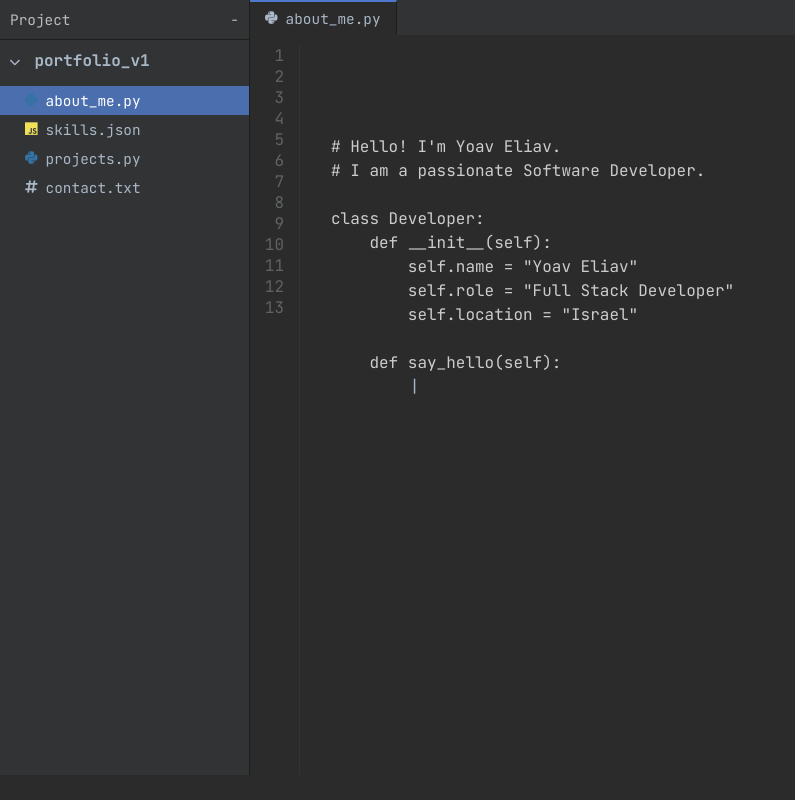
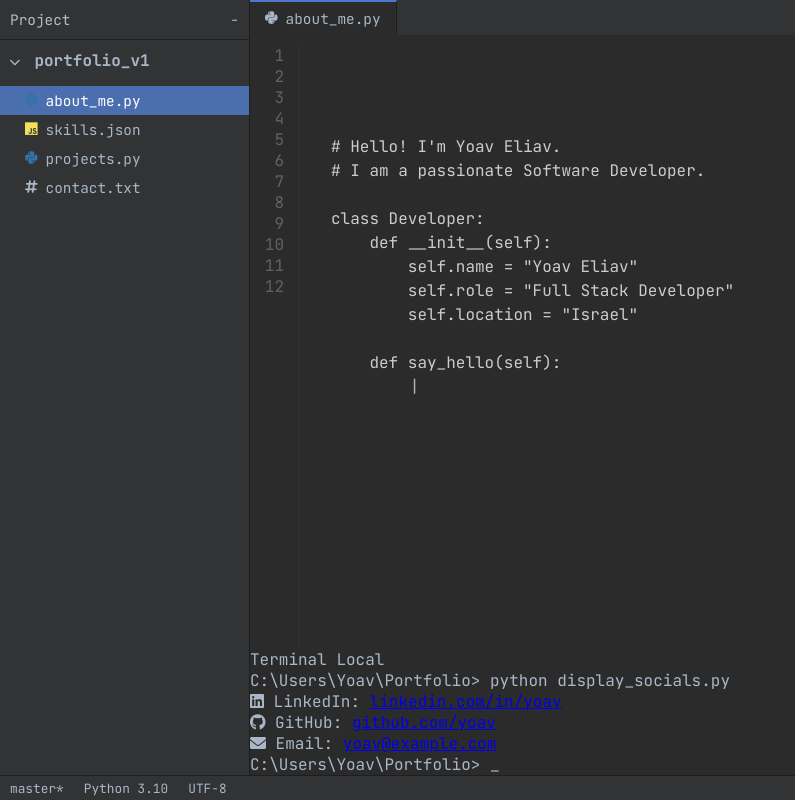
Before and after one commit to YoavEliav/myPortfolio, a plain HTML site: page index.html in a window 1280 px wide. Shown: the whole page, without its empty margins (0-795 px from the left). Drawn offline with nearby package versions, Linux system fonts and the light colour scheme.

Commit message:
Update index.html

```diff
--- a/index.html
+++ b/index.html
@@ -52,7 +52,7 @@
 
             <div class="code-container">
                 <div class="line-numbers">
-                    1<br>2<br>3<br>4<br>5<br>6<br>7<br>8<br>9<br>10<br>11<br>12<br>13
+                    1<br>2<br>3<br>4<br>5<br>6<br>7<br>8<br>9<br>10<br>11<br>12
                 </div>
 
                 <div class="code-content">
@@ -119,8 +119,54 @@ GitHub: github.com/yoav
 
                 </div>
             </div>
+
+            <div class="terminal-wrapper">
+                <div class="terminal-header">
+                    <span class="term-tab active">Terminal</span>
+                    <span class="term-tab">Local</span>
+                </div>
+
+                <div class="terminal-body">
+                    <div class="term-line">
+                        <span class="term-path">C:\Users\Yoav\Portfolio></span>
+                        <span class="term-cmd">python display_socials.py</span>
+                    </div>
+
+                    <div class="term-output">
+                        <div class="social-row">
+                            <i class="fa-brands fa-linkedin"></i>
+                            <span class="label">LinkedIn:</span>
+                            <a href="https://www.linkedin.com/in/YOUR_NAME" target="_blank">linkedin.com/in/yoav</a>
+                        </div>
+
+                        <div class="social-row">
+                            <i class="fa-brands fa-github"></i>
+                            <span class="label">GitHub:</span>
+                            <a href="https://github.com/YOUR_NAME" target="_blank">github.com/yoav</a>
+                        </div>
+
+                        <div class="social-row">
+                            <i class="fa-solid fa-envelope"></i>
+                            <span class="label">Email:</span>
+                            <a href="mailto:yoav@example.com">yoav@example.com</a>
+                        </div>
+                    </div>
+
+                    <div class="term-line">
+                        <span class="term-path">C:\Users\Yoav\Portfolio></span>
+                        <span class="typing-cursor">_</span>
+                    </div>
+                </div>
+            </div>
+
         </main>
     </div>
+
+    <footer class="status-bar">
+        <span>master*</span>
+        <span>Python 3.10</span>
+        <span>UTF-8</span>
+    </footer>
 
     <script src="https://cdnjs.cloudflare.com/ajax/libs/prism/1.29.0/prism.min.js"></script>
     <script src="https://cdnjs.cloudflare.com/ajax/libs/prism/1.29.0/components/prism-python.min.js"></script>
```
